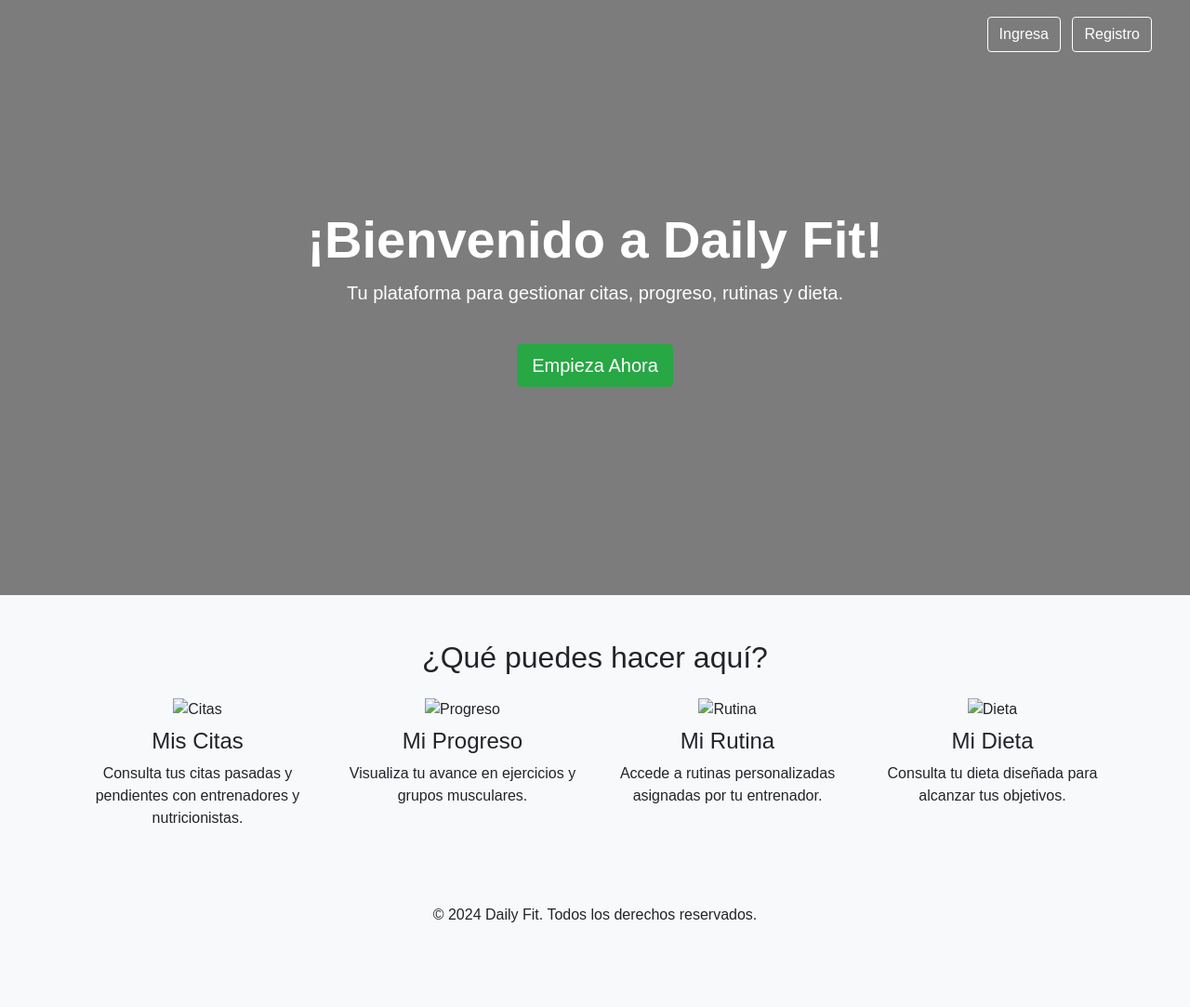
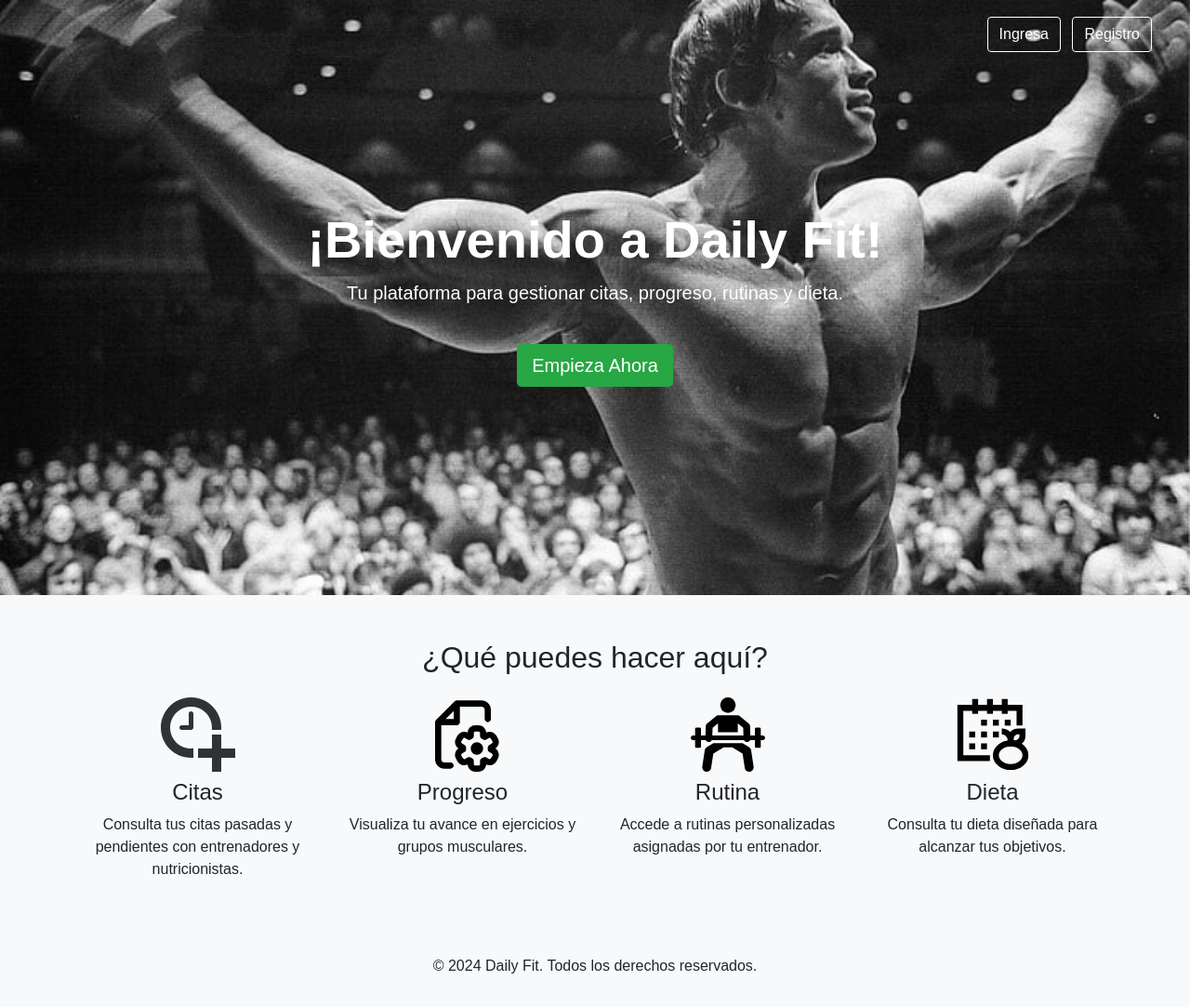
Before and after one commit to rojomsl/dailyFit, a plain HTML site: page index.html in a window 1280 px wide. Shown: the whole page at 93% size. Before the commit the page ends 1028 px from the top, so only its background shows below. Drawn offline with nearby package versions, Linux system fonts and the light colour scheme.

Commit message:
Add files via upload

```diff
--- a/index.html
+++ b/index.html
@@ -8,8 +8,9 @@
     <style>
         body {
             font-family: Arial, sans-serif;
-            background-color: #f8f9fa;
+            background-color: #f8f9fa; /* Color de fondo general */
         }
+
         .hero {
             height: 80vh;
             display: flex;
@@ -17,8 +18,10 @@
             justify-content: center;
             align-items: center;
             text-align: center;
-            background: linear-gradient(rgba(0, 0, 0, 0.5), rgba(0, 0, 0, 0.5)), url('./assets/img/fitness.jpg');
-            background-size: cover;
+            background-image: url('./portada.jpg'); /* Imagen de fondo solo para .hero */
+            background-size: cover; /* Asegura que la imagen cubra todo el recuadro */
+            background-position: center; /* Centra la imagen */
+            background-attachment: fixed; /* Fija la imagen al desplazarse */
             color: white;
             position: relative;
         }
@@ -76,23 +79,23 @@
         <h2 class="text-center mb-4">¿Qué puedes hacer aquí?</h2>
         <div class="row">
             <div class="col-md-3 text-center">
-                <img src="./assets/img/calendar.svg" alt="Citas" width="80">
-                <h4 class="mt-2">Mis Citas</h4>
+                <img src="./citas.svg" alt="Citas" width="80">
+                <h4 class="mt-2">Citas</h4>
                 <p>Consulta tus citas pasadas y pendientes con entrenadores y nutricionistas.</p>
             </div>
             <div class="col-md-3 text-center">
-                <img src="./assets/img/progress.svg" alt="Progreso" width="80">
-                <h4 class="mt-2">Mi Progreso</h4>
+                <img src="./progreso.svg" alt="Progreso" width="80">
+                <h4 class="mt-2">Progreso</h4>
                 <p>Visualiza tu avance en ejercicios y grupos musculares.</p>
             </div>
             <div class="col-md-3 text-center">
-                <img src="./assets/img/workout.svg" alt="Rutina" width="80">
-                <h4 class="mt-2">Mi Rutina</h4>
+                <img src="./rutina.svg" alt="Rutina" width="80">
+                <h4 class="mt-2">Rutina</h4>
                 <p>Accede a rutinas personalizadas asignadas por tu entrenador.</p>
             </div>
             <div class="col-md-3 text-center">
-                <img src="./assets/img/diet.svg" alt="Dieta" width="80">
-                <h4 class="mt-2">Mi Dieta</h4>
+                <img src="./dieta.svg" alt="Dieta" width="80">
+                <h4 class="mt-2">Dieta</h4>
                 <p>Consulta tu dieta diseñada para alcanzar tus objetivos.</p>
             </div>
         </div>
```
Also changed, not shown: citas.svg (added), dieta.svg (added), portada.jpg (added), progreso.svg (added), rutina.svg (added).
